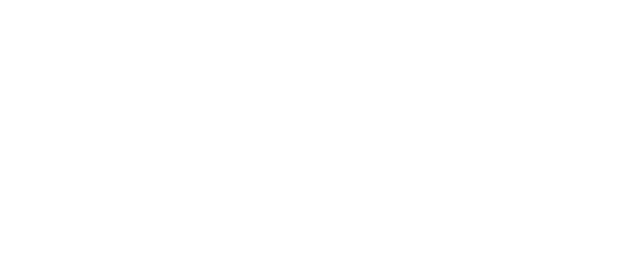
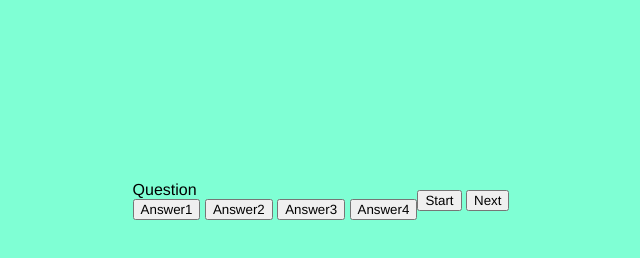
Before and after one commit to kevinl206/QuizTime, a plain HTML site: page index.html in a window 1280 px wide. Shown: the whole page, without its empty margins (319-959 px from the left). Drawn offline with Linux system fonts and the light colour scheme.

Commit message:
added buttons in html

```diff
--- a/index.html
+++ b/index.html
@@ -4,9 +4,26 @@
     <meta charset="UTF-8">
     <meta http-equiv="X-UA-Compatible" content="IE=edge">
     <meta name="viewport" content="width=device-width, initial-scale=1.0">
-    <title>Document</title>
+    <link href="style.css" rel="stylesheet">
+    <script defer src="script.js"></script>
+    <title>Hip Hop Quiz Time</title>
 </head>
 <body>
+    <div class="container">
+        <div id="question-container" class="hide"></div>
+        <div id="question">Question</div>
+        <div id="answer-buttons" class="btn-grid">
+            <button class="btn">Answer1</button>
+            <button class="btn">Answer2</button>
+            <button class="btn">Answer3</button>
+            <button class="btn">Answer4</button>
+        </div>
+    </div>
+        <div class="controls">
+            <button id="start-btn" class="start-btn btn">Start</button>
+            <button id="next-btn" class="next-btn btn hide">Next</button>
+        </div>
 
+    </div>
 </body>
 </html>
--- a/style.css
+++ b/style.css
@@ -0,0 +1,17 @@
+*,
+*::before,
+*::after {
+    box-sizing: border-box;
+    font-family: 'Franklin Gothic Medium', 'Arial Narrow', Arial, sans-serif;
+}
+
+body {
+    padding: 0;
+    margin: 0;
+    display: flex;
+    width: 100vw;
+    height: 50vh;
+    justify-content: center;
+    align-items: center;
+    background-color: aquamarine;
+}
```
